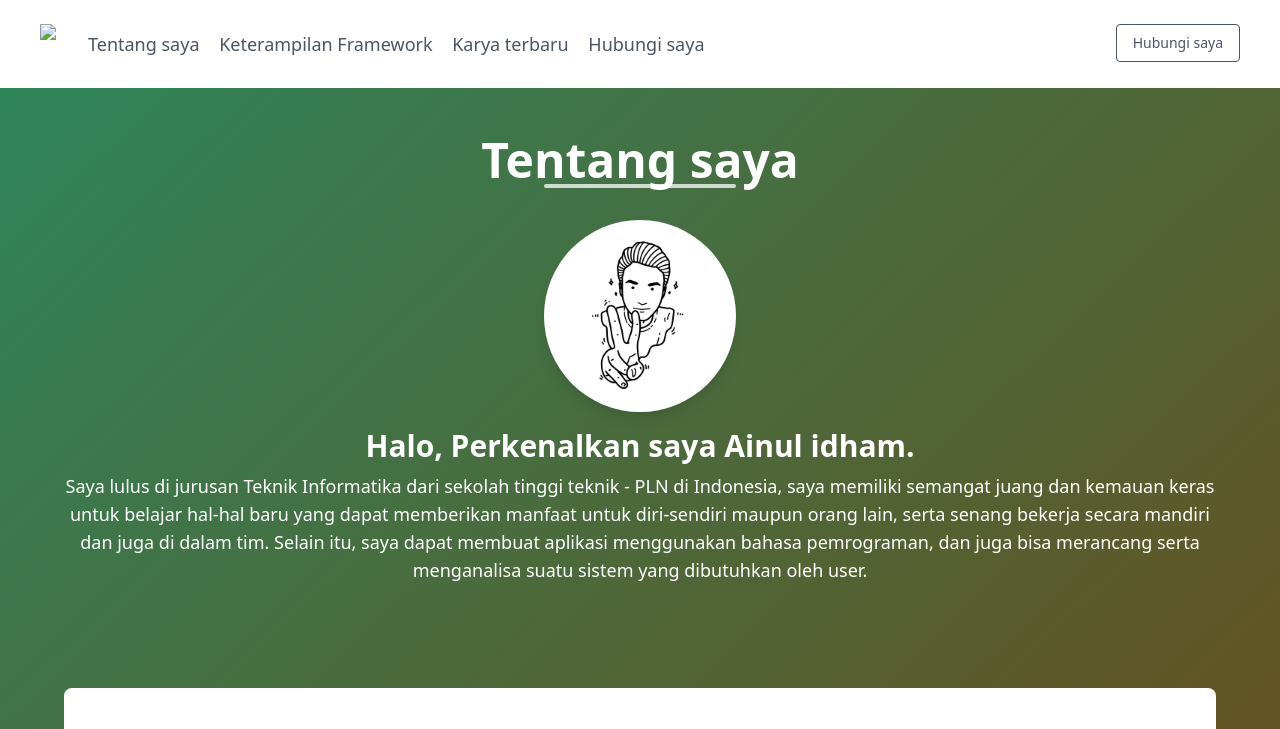
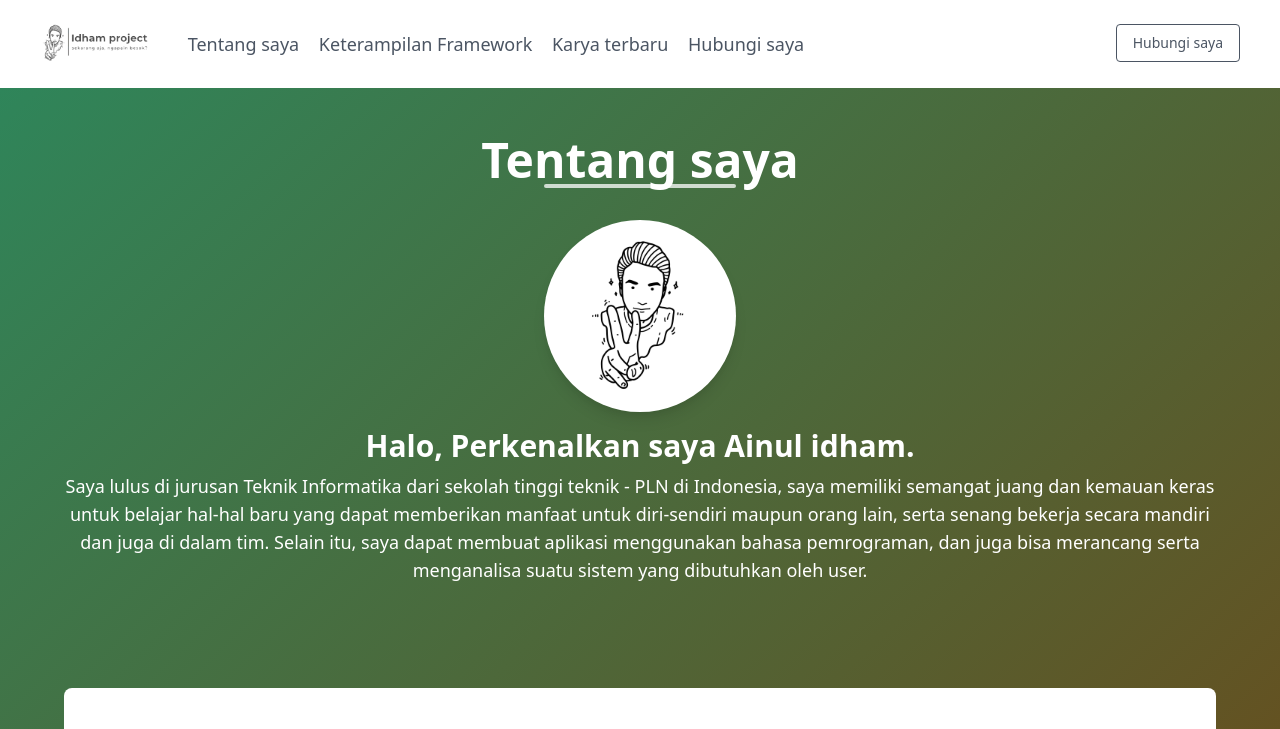
Before and after one commit to idham099/idhamproject.github.io, a plain HTML site: page index.html in a window 1280 px wide. Shown: the top 729 px of the page. Drawn offline with nearby package versions, Linux system fonts and the light colour scheme; files whose address does not match are found by name.

Commit message:
Update index.html

```diff
--- a/index.html
+++ b/index.html
@@ -15,7 +15,7 @@
         <section class="w-screen mx-auto px-4">
             <nav class="flex flex-wrap p-6 justify-between">
                 <div class="flex flex-shrink-0 mr-6">
-                    <img src="images/logo.png" class="h-10 w-50 mr-2">
+                    <img src="../logo.png" class="h-10 w-50 mr-2">
                 </div>
                 <div class="block lg:hidden">
                     <a class="flex items-center px-3 py-2 rounded border border-blue-400 text-blue-500 hover:text-blue-700 hover:border-blue-700">
```
